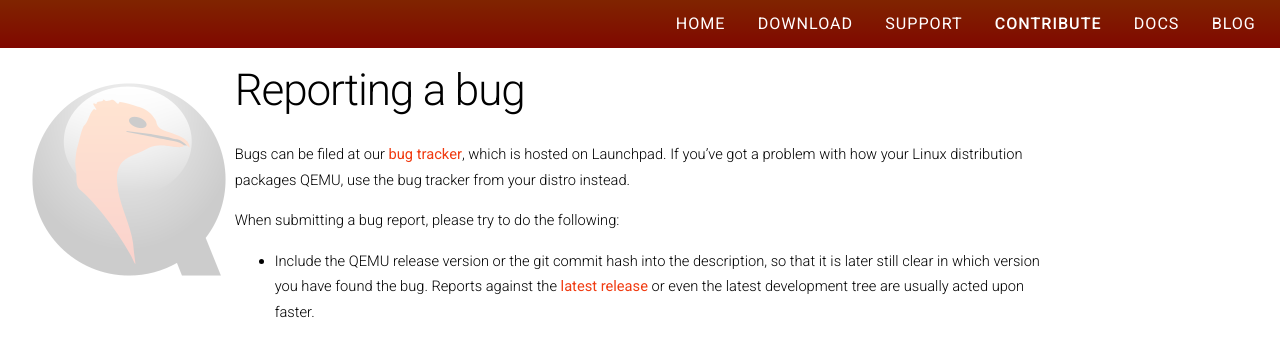
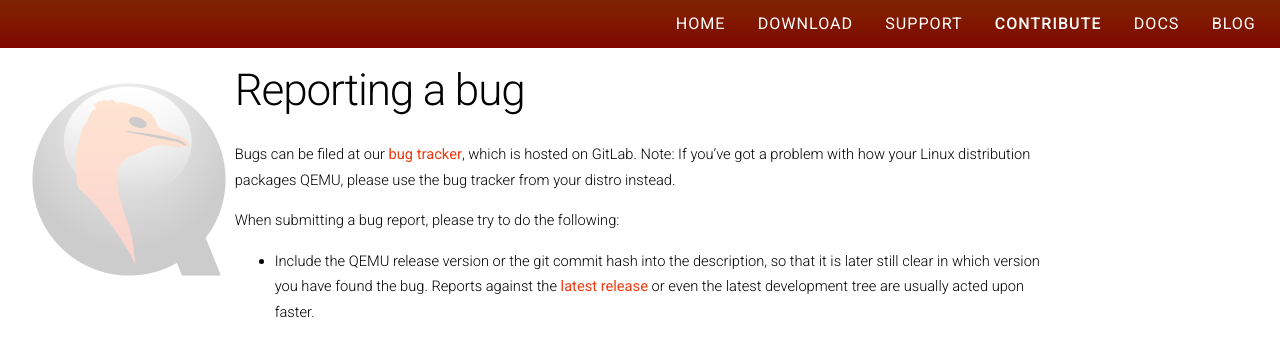
Before and after one commit to qemu/qemu-web, a Jekyll site: the page built from contribute/report-a-bug.md, in a window 1280 px wide. Shown: the top 337 px of the page. Built offline with Jekyll 4.4.1, drawn with Linux system fonts in a browser that asks for light colours; nearby versions of some CDN libraries.

Commit message:
Update website to point to the new bug tracker at GitLab instead of Launchpad
We've started migrating the bug tickets from Launchpad to GitLab, so
it does not make too much sense anymore that users open new tickets
in the old system. Let's direct them now to the GitLab tracker instead.

Message-Id: <20210503103007.1034171-1-thuth@redhat.com>
Reviewed-by: John Snow <jsnow@redhat.com>
Signed-off-by: Thomas Huth <thuth@redhat.com>

```diff
--- a/contribute/report-a-bug.md
+++ b/contribute/report-a-bug.md
@@ -3,7 +3,10 @@
 permalink: /contribute/report-a-bug/
 ---
 
-Bugs can be filed at our [bug tracker](https://bugs.launchpad.net/qemu/), which is hosted on Launchpad. If you've got a problem with how your Linux distribution packages QEMU, use the bug tracker from your distro instead.
+Bugs can be filed at our
+[bug tracker](https://gitlab.com/qemu-project/qemu/-/issues), which is hosted
+on GitLab. Note: If you've got a problem with how your Linux distribution
+packages QEMU, please use the bug tracker from your distro instead.
 
 When submitting a bug report, please try to do the following:
 
```
Also changed, not shown: contribute.md (+2 -1 lines), support.md (+1 -1 lines).
